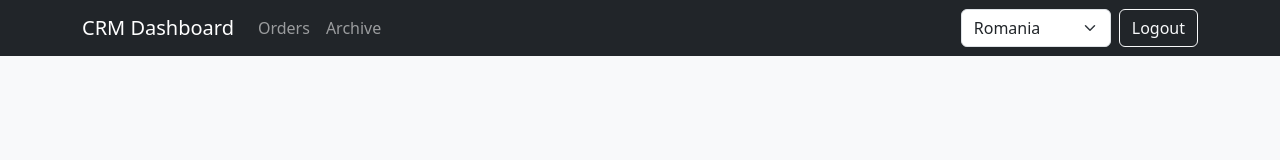
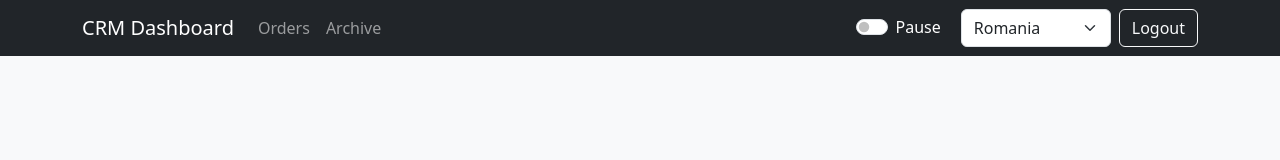
Before and after one commit to iurg2002/BPR, a React (Create React App) app: page / in a window 1280 px wide. Shown: the top 160 px of the page. Built offline with nearby package versions, Linux system fonts and the light colour scheme; no server answers; the database is empty.

Commit message:
fixed scanner

```diff
--- a/src/components/NavBar.tsx
+++ b/src/components/NavBar.tsx
@@ -1,35 +1,72 @@
 // src/components/NavBar.tsx
-import React from 'react';
-import { Navbar, Nav, Container, Button, Form, NavDropdown } from 'react-bootstrap';
-import { useNavigate } from 'react-router-dom';
-import { logoutUser } from '../services/authService';
-import { useData } from '../context/DataContext';
-import { Country } from '../models/Countries';
-import { OrderStatus } from '../models/OrderStatus';
+import React, { useEffect, useState } from "react";
+import {
+  Navbar,
+  Nav,
+  Container,
+  Button,
+  Form,
+  NavDropdown,
+} from "react-bootstrap";
+import { useNavigate } from "react-router-dom";
+import { logoutUser } from "../services/authService";
+import { useData } from "../context/DataContext";
+import { Country } from "../models/Countries";
+import { OrderStatus } from "../models/OrderStatus";
+import { addLog } from "../services/loggerService";
+import { LogActions } from "../models/LogModel";
 
 const NavBar: React.FC = () => {
   const navigate = useNavigate();
-  const { currentUserRole, country, updateCountry, orders, currentUser } = useData(); // Assuming updateCountry exists in context
+  const { currentUserRole, country, updateCountry, orders, currentUser, pause, setPause } =
+    useData(); // Assuming updateCountry exists in context
+
+  useEffect(() => {
+    console.log("Current Pause:", pause);
+  }, [pause]);
+
+  const handlePause = async () => {
+    try {
+      const currentOrder = orders.find(
+        (order) =>
+          currentUser &&
+          order.assignedOperator === currentUser.displayName &&
+          order.status === OrderStatus.InProgress
+      );
+      if (currentOrder) {
+        alert("Please release the current order before pausing.");
+        return;
+      }
+      if (currentUser) {
+        await addLog({ action: LogActions.Pause, user: currentUser.email });
+        setPause(!pause);
+      }
+    } catch (error) {
+      console.error("Error pausing operator:", error);
+    }
+  };
 
   const handleCountryChange = (event: React.ChangeEvent<HTMLSelectElement>) => {
     const selectedCountry = event.target.value as Country;
 
     // Check if the current user has active orders
     const activeOrders = orders.filter(
-            (order) =>
-              currentUser && order.assignedOperator === currentUser.displayName &&
-              order.status === OrderStatus.InProgress
-          );
+      (order) =>
+        currentUser &&
+        order.assignedOperator === currentUser.displayName &&
+        order.status === OrderStatus.InProgress
+    );
 
     if (activeOrders.length > 0) {
-      alert("Error: You have active orders. Please complete them before switching countries.");
+      alert(
+        "Error: You have active orders. Please complete them before switching countries."
+      );
       return; // Exit the function early if there are active orders
     }
 
     // Update the country if there are no active orders
     updateCountry(selectedCountry);
   };
-
 
   return (
     <Navbar bg="dark" variant="dark" expand="lg">
@@ -38,31 +75,73 @@ const NavBar: React.FC = () => {
         <Navbar.Toggle aria-controls="basic-navbar-nav" />
         <Navbar.Collapse id="basic-navbar-nav">
           <Nav className="me-auto">
-            <Nav.Link onClick={() => navigate('/orders')}>Orders</Nav.Link>
-            {currentUserRole == "admin" &&  <NavDropdown title="Users" id="basic-nav-dropdown">
-              {currentUserRole == "admin" &&  <NavDropdown.Item onClick={() => navigate('/users')}>Manage Users</NavDropdown.Item>}
-              {currentUserRole == "admin" &&  <NavDropdown.Item onClick={() => navigate('/operator-manager')}>Operator Manager</NavDropdown.Item>}
-            </NavDropdown>}
+            <Nav.Link onClick={() => navigate("/orders")}>Orders</Nav.Link>
+            {currentUserRole == "admin" && (
+              <NavDropdown title="Users" id="basic-nav-dropdown">
+                {currentUserRole == "admin" && (
+                  <NavDropdown.Item onClick={() => navigate("/users")}>
+                    Manage Users
+                  </NavDropdown.Item>
+                )}
+                {currentUserRole == "admin" && (
+                  <NavDropdown.Item
+                    onClick={() => navigate("/operator-manager")}
+                  >
+                    Operator Manager
+                  </NavDropdown.Item>
+                )}
+              </NavDropdown>
+            )}
             {/* {currentUserRole == "admin" && <Nav.Link onClick={() => navigate('/users')}>Users</Nav.Link>} */}
-            {currentUserRole == "admin" && <Nav.Link onClick={() => navigate('/logs')}>Logs</Nav.Link>}
-            {currentUserRole == "admin" && <Nav.Link onClick={() => navigate('/products')}>Products</Nav.Link>}
-            {(currentUserRole == "admin" || currentUserRole == "operator") && <Nav.Link onClick={() => navigate('/operator')}>Room</Nav.Link>}
-            {(currentUserRole == "admin" || currentUserRole == "operator") && <Nav.Link onClick={() => navigate('/create-order')}>Create Order</Nav.Link>}
-            {(currentUserRole == "admin" || currentUserRole == "packer") && <Nav.Link onClick={() => navigate('/scanner')}>Scanner</Nav.Link>}
-            <Nav.Link onClick={() => navigate('/search-archive')}>Archive</Nav.Link>
+            {currentUserRole == "admin" && (
+              <Nav.Link onClick={() => navigate("/logs")}>Logs</Nav.Link>
+            )}
+            {currentUserRole == "admin" && (
+              <Nav.Link onClick={() => navigate("/products")}>
+                Products
+              </Nav.Link>
+            )}
+            {(currentUserRole == "admin" || currentUserRole == "operator") && (
+              <Nav.Link onClick={() => navigate("/operator")}>Room</Nav.Link>
+            )}
+            {(currentUserRole == "admin" || currentUserRole == "operator") && (
+              <Nav.Link onClick={() => navigate("/create-order")}>
+                Create Order
+              </Nav.Link>
+            )}
+            {(currentUserRole == "admin" || currentUserRole == "packer") && (
+              <Nav.Link onClick={() => navigate("/scanner")}>Scanner</Nav.Link>
+            )}
+            <Nav.Link onClick={() => navigate("/search-archive")}>
+              Archive
+            </Nav.Link>
           </Nav>
+          <Form>
+            <Form.Check
+              type="switch"
+              id="custom-switch"
+              label="Pause"
+              checked={pause}
+              onChange={handlePause}
+              style={{ marginRight: "20px", color: "white" }}
+            />
+          </Form>
           <Form.Select
             className="me-2"
             value={country}
             onChange={handleCountryChange}
-            style={{ width: '150px' }}
+            style={{ width: "150px" }}
           >
             <option value={Country.RO}>Romania</option>
             <option value={Country.MD}>Moldova</option>
           </Form.Select>
-          <Button variant="outline-light" onClick={() => {logoutUser()
-            navigate('/')
-          }}>
+          <Button
+            variant="outline-light"
+            onClick={() => {
+              logoutUser();
+              navigate("/");
+            }}
+          >
             Logout
           </Button>
         </Navbar.Collapse>
--- a/src/components/Scanner.tsx
+++ b/src/components/Scanner.tsx
@@ -39,7 +39,9 @@ const Scanner = () => {
   // Function to check the Firestore archive collection
   const checkOrderInArchive = async (awb: string) => {
     try {
-      const orderData = await getOrderFromArchiveByAWB(awb, country);
+      let slicedAwb = awb.slice(0, -1).slice(1);
+      setScannedValue(slicedAwb); // Update the scanned value with the sliced AWB
+      const orderData = await getOrderFromArchiveByAWB(slicedAwb.toString(), country);
 
       if (orderData) {
         setOrder(orderData);
--- a/src/context/DataContext.tsx
+++ b/src/context/DataContext.tsx
@@ -17,6 +17,8 @@ interface DataContextType {
   country: Country;
   updateCountry: (newCountry: Country) => void;
   loading: boolean;
+  pause: boolean;
+  setPause: (pause: boolean) => void;
 }
 
 const DataContext = createContext<DataContextType | undefined>(undefined);
@@ -29,6 +31,7 @@ export const DataProvider: React.FC<{ children: React.ReactNode }> = ({ children
   const [currentUser, setCurrentUser] = useState<User | null>(null);
   const [currentUserRole, setCurrentUserRole] = useState<"admin" | "operator" | "packer" | null>(null);
   const [authUser, loading] = useAuthState(auth);
+  const [pause, setPause] = useState(false);
 
   useEffect(() => {
     if (!loading && authUser) {
@@ -102,7 +105,7 @@ export const DataProvider: React.FC<{ children: React.ReactNode }> = ({ children
 
 
   return (
-    <DataContext.Provider value={{ users, products, orders, country, updateCountry, currentUser, currentUserRole, loading}}>
+    <DataContext.Provider value={{ users, products, orders, country, updateCountry, currentUser, currentUserRole, loading, pause, setPause }}>
       {children}
     </DataContext.Provider>
   );
--- a/src/pages/OperatorRoom.tsx
+++ b/src/pages/OperatorRoom.tsx
@@ -35,12 +35,11 @@ import { arch } from "os";
 
 
 const OperatorRoom: React.FC = () => {
-  const { orders, products, currentUser, loading, users, country } = useData(); // Access the data context
+  const { orders, products, currentUser, loading, users, country, pause } = useData(); // Access the data context
   const [currentOrder, setCurrentOrder] = useState<Order | null>(null);
   const [typeFilter, setTypeFilter] = useState<string>("");
   const [callCountFilter, setCallCountFilter] = useState<number | "">("");
   const [error, setError] = useState<string | null>(null);
-  const [pause, setPause] = useState(false);
 
   const filteredOrders = orders.filter((order) => {
       const matchesType = typeFilter ? order.type === typeFilter : true;
@@ -131,21 +130,11 @@ const OperatorRoom: React.FC = () => {
     }
   };
 
-  const handlePause = async () => {
-    try{
-      if(currentOrder){
-        setError("Please release the current order before pausing.");
-        return;
-      }
-      await addLog({ action: LogActions.Pause, user: operator.email });
-      setPause(!pause);
-    } catch (error) {
-      console.error("Error pausing operator:", error);
-    }
-  }
 
   const validateAndSetOrder = (order: Order | null) => {
     if (!order) return order;
+
+    console.log("Unvalidated order:", order);
 
     if (order.products && order.products.length > 0) {
       const updatedProducts = order.products.map((product, index) => {
@@ -154,11 +143,13 @@ const OperatorRoom: React.FC = () => {
         // Ensure each product has a unique instanceId
         const instanceId = product.instanceId || `${Date.now()}-${index}`;
 
+        // Merge foundProduct with original product to retain personalization
         return foundProduct
-          ? { ...foundProduct, instanceId } // Use the found product and add instanceId
-          : { ...product, instanceId }; // Keep original product and add instanceId
+          ? { ...foundProduct, ...product, instanceId } // Retain personalized fields
+          : { ...product, instanceId }; // Keep original product if not found
       });
 
+      console.log("Validated order:", { ...order, products: updatedProducts });
       return { ...order, products: updatedProducts };
     }
 
@@ -167,10 +158,12 @@ const OperatorRoom: React.FC = () => {
 
 
 
+
   // Save changes to the order
   const saveOrder = async () => {
     if (currentOrder) {
       try {
+        console.log("Saving order:", currentOrder.products);
         await updateOrder(currentOrder.id, { ...currentOrder, totalPrice }, country);
         await addLog({ action: LogActions.Save, user: operator.email });
         setError(null);
@@ -269,7 +262,7 @@ const OperatorRoom: React.FC = () => {
   return (
     <>
       <Container>
-      {pause &&  <>
+        {pause == false && <>
         <Row className="mt-3">
           <SearchOrders
             setCurrentOrder={handleSetCurrentOrder}
@@ -403,13 +396,6 @@ const OperatorRoom: React.FC = () => {
               Confirm
             </Button>
           </Col>
-        </Row> </>}
-        <Row className="mt-3 justify-content-center">
-          <Button className="btn-light" onClick={() =>
-            {
-              handlePause();
-            }
-          }>Pause</Button>
         </Row>
         <Row className="mt-3 justify-content-center">
         <Alert variant="danger" show={error !== null}>
@@ -444,6 +430,8 @@ const OperatorRoom: React.FC = () => {
           </tbody>
         </Table>
         </Row>
+        </>
+        }
       </Container>
     </>
   );
--- a/src/routes/ProtectedRoute.tsx
+++ b/src/routes/ProtectedRoute.tsx
@@ -24,7 +24,7 @@ const ProtectedRoute: React.FC = () => {
         // Find the user with the same email as the authenticated user
         const matchingUser = users.find((user) => user.email === authUser.email);
 
-        if (matchingUser && (matchingUser.role === "admin" || matchingUser.role === "operator")) {
+        if (matchingUser && (matchingUser.role === "admin" || matchingUser.role === "operator" || matchingUser.role === "packer")) {
           setAuthorized(true); // User is authorized
           console.log(matchingUser.role, "role authorized.");
         } else {
--- a/src/services/orderService.ts
+++ b/src/services/orderService.ts
@@ -39,7 +39,7 @@ export const archiveOrder = async (order: Order, country: Country): Promise<void
 export const getOrderFromArchiveByAWB = async (awb: string, country: Country): Promise<Order | null> => {
   const archiveRef = collection(db, country === Country.MD ? FirebaseCollections.ArchiveMD : FirebaseCollections.Archive);
   // const archiveRef = collection(db, FirebaseCollections.Archive);
-  const q = query(archiveRef, where("AWB", "==", awb));
+  const q = query(archiveRef, where("awb", "==", awb));
   const querySnapshot = await getDocs(q);
 
   if (!querySnapshot.empty) {
```
